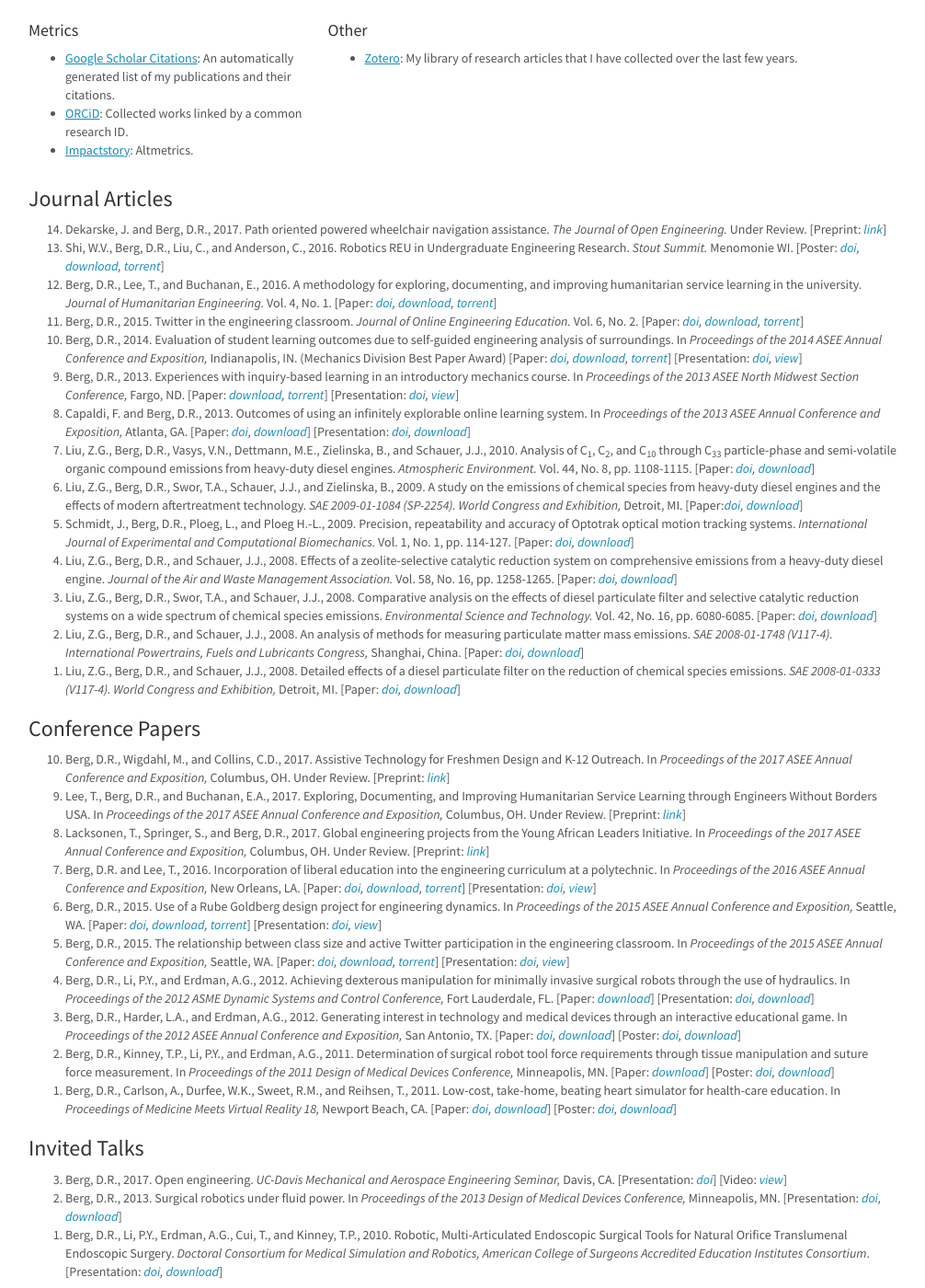
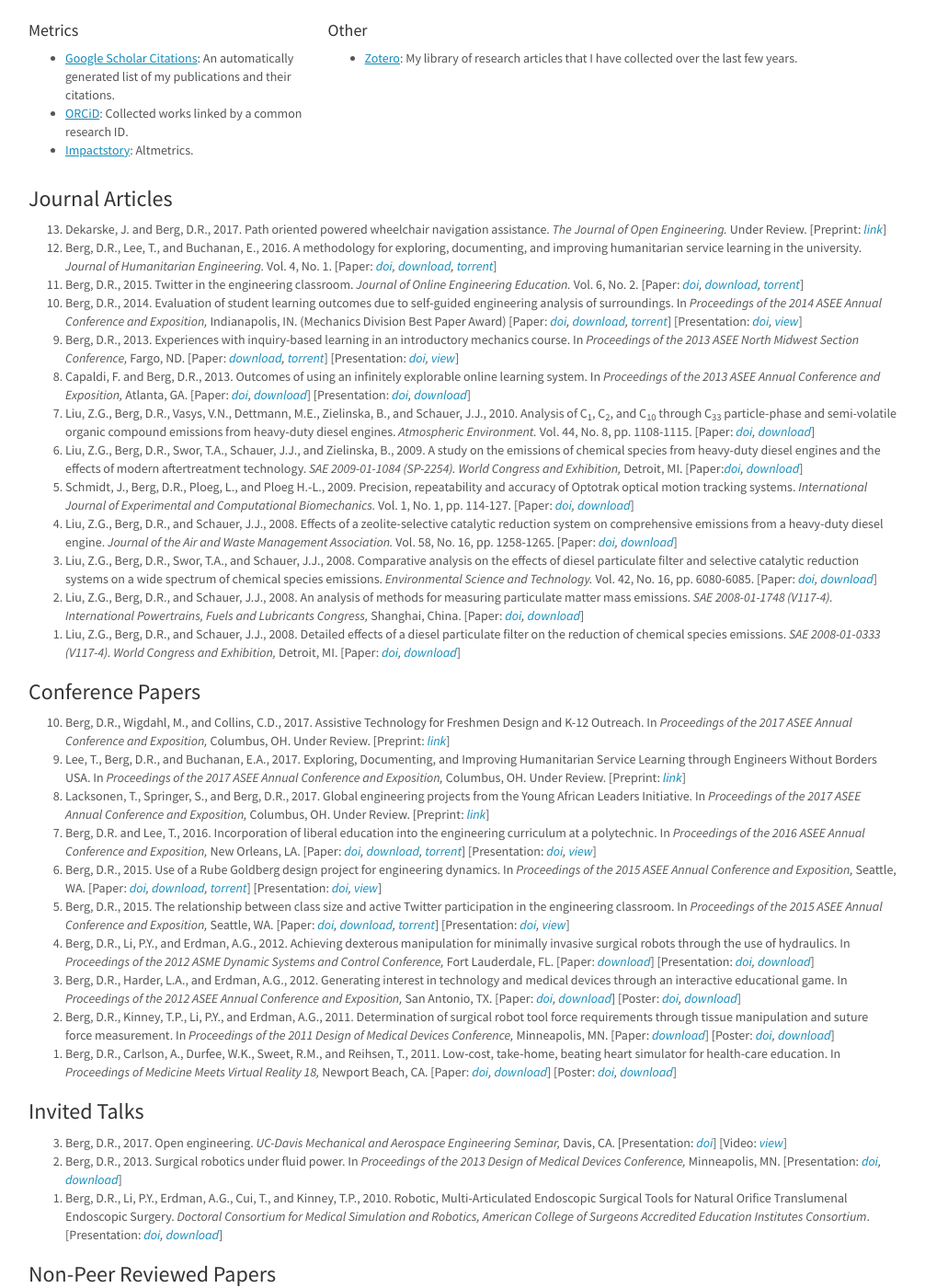
Before and after one commit to devinberg/devinberg.com, a Jekyll site: the page built from publications/index.md, in a window 1280 px wide and 1400 px high, scrolled down 487 px. Shown: the whole window at 92% size, without its empty margins (39-1045 px from the left). Built offline with Jekyll 4.4.1, drawn with Linux system fonts in a browser that asks for light colours; nearby versions of some CDN libraries; comment, search, counter and statistics services are not loaded; some of the changed text lies outside the part shown.

Commit message:
in the wrong place

```diff
--- a/publications/index.md
+++ b/publications/index.md
@@ -58,8 +58,6 @@
 
 
  	<li>Dekarske, J. and Berg, D.R., 2017. Path oriented powered wheelchair navigation assistance. <i>The Journal of Open Engineering.</i> Under Review. [Preprint: <i><a href="https://www.pubpub.org/pub/path-oriented-powered-wheelchair-navigation-assistance">link</a></i>] <span data-badge-popover="right" data-badge-type="4" data-doi="" data-hide-no-mentions="true" class="altmetric-embed"></span></li>
-
-	<li>Shi, W.V., Berg, D.R., Liu, C., and Anderson, C., 2016. Robotics REU in Undergraduate Engineering Research. <i>Stout Summit.</i> Menomonie WI. [Poster: <i><a href="https://dx.doi.org/10.6084/m9.figshare.3983892">doi</a>, <a href="https://s3.amazonaws.com/drb_website_storage/devinberg.com/RoboticsREUStoutSummit.pdf">download</a>, <a href="magnet:?xt=urn:btih:3ae18f3696543951a83e0b580eb11ae2ece3c7be&tr=http%3A%2F%2Facademictorrents.com%2Fannounce.php&tr=udp%3A%2F%2Ftracker.publicbt.com%3A80%2Fannounce&tr=udp%3A%2F%2Ftracker.openbittorrent.com%3A80%2Fannounce">torrent</a></i>] <span data-badge-popover="right" data-badge-type="4" data-doi="10.6084/m9.figshare.3983892" data-hide-no-mentions="true" class="altmetric-embed"></span></li>
 
  	<li>Berg, D.R., Lee, T., and Buchanan, E., 2016. A methodology for exploring, documenting, and improving humanitarian service learning in the university. <i>Journal of Humanitarian Engineering.</i> Vol. 4, No. 1. [Paper: <i><a href="https://dx.doi.org/10.6084/m9.figshare.2758129.v2">doi</a>, <a href="https://s3.amazonaws.com/drb_website_storage/devinberg.com/471592PB.pdf">download</a>, <a href="magnet:?xt=urn:btih:4cdade8fa3c6d451441fda7ae19bb53537b6ee21&tr=http%3A%2F%2Facademictorrents.com%2Fannounce.php&tr=udp%3A%2F%2Ftracker.publicbt.com%3A80%2Fannounce&tr=udp%3A%2F%2Ftracker.openbittorrent.com%3A80%2Fannounce">torrent</a></i>] <span data-badge-popover="right" data-badge-type="4" data-doi="10.6084/m9.figshare.2758129" data-hide-no-mentions="true" class="altmetric-embed"></span></li>
 
@@ -127,6 +125,8 @@
 
 <h3>Other (Posters, Datasets, Code, and Teaching Demos)</h3>
 <ol reversed="">
+	<li>Shi, W.V., Berg, D.R., Liu, C., and Anderson, C., 2016. Robotics REU in Undergraduate Engineering Research. <i>Stout Summit.</i> Menomonie WI. [Poster: <i><a href="https://dx.doi.org/10.6084/m9.figshare.3983892">doi</a>, <a href="https://s3.amazonaws.com/drb_website_storage/devinberg.com/RoboticsREUStoutSummit.pdf">download</a>, <a href="magnet:?xt=urn:btih:3ae18f3696543951a83e0b580eb11ae2ece3c7be&tr=http%3A%2F%2Facademictorrents.com%2Fannounce.php&tr=udp%3A%2F%2Ftracker.publicbt.com%3A80%2Fannounce&tr=udp%3A%2F%2Ftracker.openbittorrent.com%3A80%2Fannounce">torrent</a></i>] <span data-badge-popover="right" data-badge-type="4" data-doi="10.6084/m9.figshare.3983892" data-hide-no-mentions="true" class="altmetric-embed"></span></li>
+
 	<li>Berg, D.R., 2014. Particle equilibrium demonstrator. <i>Hands-On Mechanics.</i> [Teaching Demo: <i><a href="http://www.handsonmechanics.org/statics/74">link</a></i>] <span data-badge-popover="right" data-badge-type="4" data-doi="" data-hide-no-mentions="true" class="altmetric-embed"></span></li>
 
 	<li>Berg, D.R., 2013. Comparison of pre- and post-semester FCI scores to evaluate the effects of an online educational software on student learning. fig<em>share</em>. [Dataset: <i><a href="http://dx.doi.org/10.6084/m9.figshare.709013">doi</a></i>] <span data-badge-popover="right" data-badge-type="4" data-doi="10.6084/m9.figshare.709013" data-hide-no-mentions="true" class="altmetric-embed"></span></li>
```
